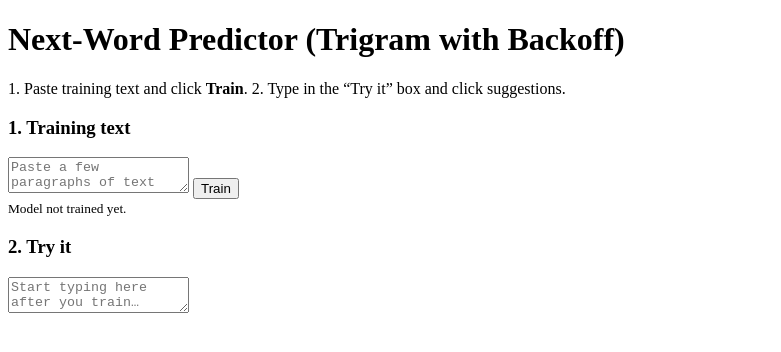
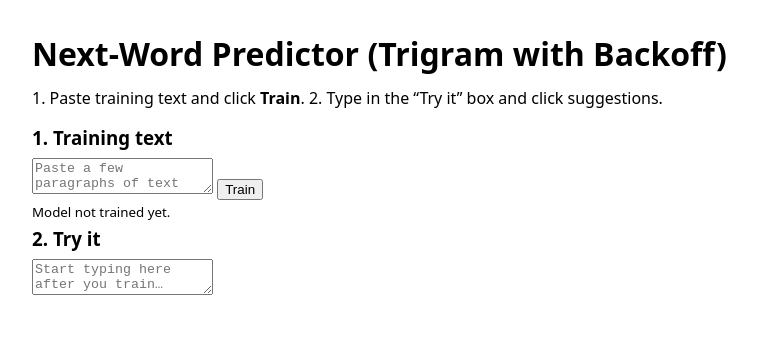
Before and after one commit to iancorbett/wordPredictor, a plain HTML site: page index.html in a window 1280 px wide. Shown: the whole page, without its empty margins (0-781 px from the left). Drawn offline with Linux system fonts and the light colour scheme.

Commit message:
apply styling to body as well as all h1 h3 and p tags in the app

```diff
--- a/style.css
+++ b/style.css
@@ -4,3 +4,14 @@
   }
 
   * { box-sizing: border-box; }
+
+  body {
+    font-family: system-ui, -apple-system, Segoe UI, Roboto, sans-serif;
+    margin: 2rem;
+    max-width: 1000px;
+  }
+
+  h1 { margin: 0 0 0.75rem 0; }
+  h3 { margin: 0.25rem 0 0.5rem 0; }
+
+  p { margin: 0 0 1rem 0; }
```
